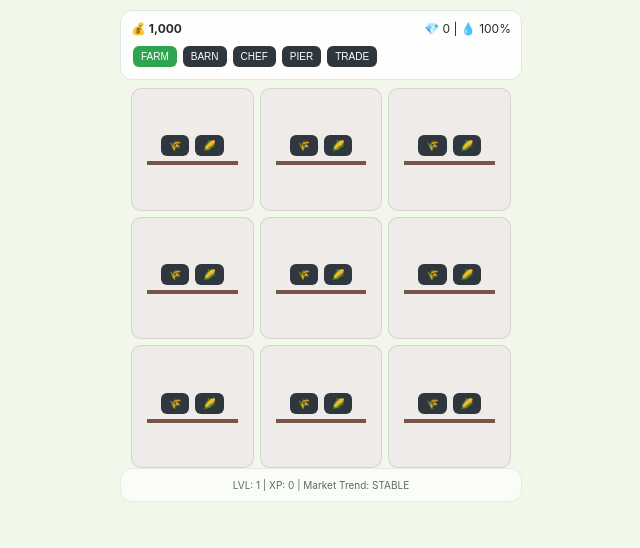
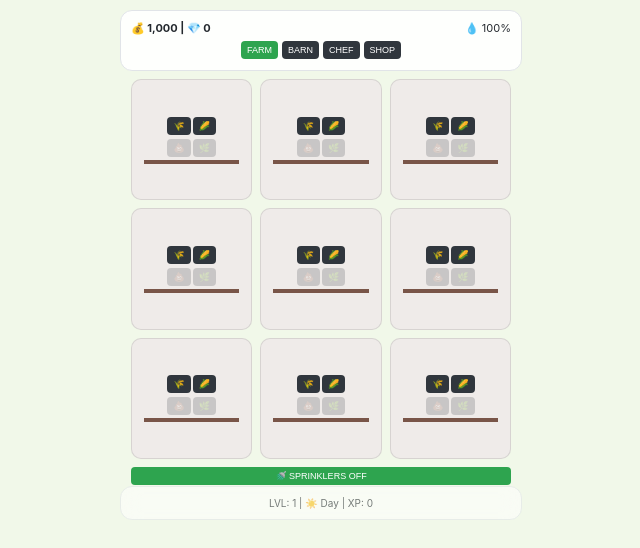
Before and after one commit to mohamedmehdigara/react-farming-game, a React (Create React App) app: page / in a window 1280 px wide. Shown: the top 548 px of the page, without its empty margins (319-959 px from the left). Built offline with nearby package versions, Linux system fonts and the light colour scheme.

Commit message:
edited files

```diff
--- a/src/App.js
+++ b/src/App.js
@@ -35,199 +35,181 @@ const Section = styled.div`
 
 const PlotGrid = styled.div`
   display: grid; grid-template-columns: repeat(${props => props.cols || 3}, 1fr);
-  gap: 6px; width: 100%; max-width: 380px;
+  gap: 8px; width: 100%; max-width: 380px;
 `;
 
 const Plot = styled.div`
   aspect-ratio: 1/1; background: ${props => props.isSuper ? '#3e2723' : (props.isNight ? '#161b22' : '#efebe9')};
   border: ${props => props.isSuper ? '2px solid #ffd700' : '1px solid rgba(0,0,0,0.1)'};
-  border-radius: 10px; position: relative; display: flex; flex-direction: column;
-  align-items: center; justify-content: center; cursor: pointer;
+  border-radius: 10px; position: relative; display: flex; flex-direction: column; align-items: center; justify-content: center; cursor: pointer;
+  filter: ${props => props.hasCrow ? 'grayscale(1) contrast(0.5)' : 'none'};
 `;
 
 const Meter = styled.div`
-  width: 75%; height: 4px; background: rgba(0,0,0,0.1); border-radius: 4px; margin-top: 3px;
+  width: 80%; height: 4px; background: rgba(0,0,0,0.1); border-radius: 4px; margin-top: 2px;
   & > div { height: 100%; background: ${props => props.color || '#4caf50'}; width: ${props => props.val || 0}%; transition: 0.3s; }
 `;
 
 const MiniBtn = styled.button`
   background: ${props => props.active ? '#2ea44f' : '#30363d'}; color: white;
-  border: none; padding: 5px 8px; border-radius: 6px; font-size: 10px; cursor: pointer; margin: 2px;
+  border: none; padding: 4px 6px; border-radius: 4px; font-size: 9px; cursor: pointer; margin: 1px;
+  &:disabled { opacity: 0.2; cursor: default; }
 `;
 
-// --- New Visual Silo Styles ---
-const SiloContainer = styled.div`
-  display: flex; align-items: flex-end; gap: 4px; height: 100px; padding: 10px; background: #eee; border-radius: 8px;
-`;
 const SiloPillar = styled.div`
   flex: 1; background: ${props => props.color}; border-radius: 4px 4px 0 0; position: relative;
-  height: ${props => props.height}%; animation: ${growSilo} 0.5s ease-out;
-  &::after { content: '${props => props.icon}'; position: absolute; top: -20px; left: 50%; transform: translateX(-50%); font-size: 12px; }
+  height: ${props => props.height}%; transition: 0.5s;
+  &::after { content: '${props => props.icon}'; position: absolute; top: -16px; left: 50%; transform: translateX(-50%); font-size: 9px; }
 `;
 
 export default function App() {
-  // --- States (Total Logic Set) ---
+  // --- States ---
   const [money, setMoney] = useState(() => Number(JSON.parse(localStorage.getItem('zf_money'))) || 1000);
   const [diamonds, setDiamonds] = useState(() => Number(JSON.parse(localStorage.getItem('zf_diamonds'))) || 0);
   const [inv, setInv] = useState(() => JSON.parse(localStorage.getItem('zf_inv')) || { WHEAT: 0, CORN: 0, SUNGRAIN: 0, BEAN: 0, MEAL: 0, COMPOST: 0, KELP: 0, FISH: 0 });
   const [staff, setStaff] = useState(() => JSON.parse(localStorage.getItem('zf_staff')) || { harvester: false, onMission: false, missionTime: 0, buffTime: 0 });
   const [stats, setStats] = useState(() => JSON.parse(localStorage.getItem('zf_stats')) || { xp: 0, level: 1, mastery: { WHEAT: 1, CORN: 1 } });
-  const [plots, setPlots] = useState(() => JSON.parse(localStorage.getItem('zf_plots')) || Array(9).fill({ type: null, progress: 0, soil: 100, isSuper: false }));
-  const [almanac, setAlmanac] = useState(() => JSON.parse(localStorage.getItem('zf_almanac')) || { botanist: false, alchemist: false });
+  const [plots, setPlots] = useState(() => JSON.parse(localStorage.getItem('zf_plots')) || Array(9).fill({ type: null, progress: 0, soil: 100, isSuper: false, hasCrow: false }));
+  const [almanac, setAlmanac] = useState(() => JSON.parse(localStorage.getItem('zf_almanac')) || { botanist: false, alchemist: false, scarecrow: false });
   const [animals, setAnimals] = useState(() => JSON.parse(localStorage.getItem('zf_animals')) || { chickens: 0, cows: 0 });
-
+  const [tech, setTech] = useState({ beehive: false, greenhouse: false, sprinkler: false });
   const [market, setMarket] = useState({ WHEAT: 25, CORN: 100, trend: 'stable' });
   const [isNight, setIsNight] = useState(false);
   const [water, setWater] = useState(100);
   const [maxWater, setMaxWater] = useState(100);
   const [uiState, setUiState] = useState('farm');
   const [weather, setWeather] = useState(WEATHER.CLEAR);
-  const [fishing, setFishing] = useState({ active: false, progress: 0 });
-  const [tech, setTech] = useState({ beehive: false, greenhouse: false });
 
-  // --- Persistence ---
-  useEffect(() => {
-    const save = (key, val) => localStorage.setItem(key, JSON.stringify(val));
-    save('zf_money', money); save('zf_inv', inv); save('zf_staff', staff);
-    save('zf_plots', plots); save('zf_stats', stats); save('zf_almanac', almanac);
-    save('zf_animals', animals); save('zf_diamonds', diamonds);
-  }, [money, inv, staff, plots, stats, almanac, animals, diamonds]);
+  // --- Scoped Functions ---
+  const handleHarvestLogic = (i, p) => {
+    setInv(v => ({ ...v, [p.type.id]: (v[p.type.id] || 0) + 1 }));
+    setStats(s => ({ ...s, xp: (s.xp || 0) + 10 }));
+    if (Math.random() < (almanac.alchemist ? 0.2 : 0.1)) setInv(v => ({ ...v, SUNGRAIN: (v.SUNGRAIN || 0) + 1 }));
+  };
 
-  // --- Game Loop ---
+  const manualAction = (i) => {
+    const p = plots[i];
+    if (p.hasCrow) return setPlots(ps => ps.map((x, idx) => idx === i ? { ...x, hasCrow: false } : x));
+    if (p?.progress >= 100) {
+      handleHarvestLogic(i, p);
+      setPlots(ps => ps.map((x, idx) => idx === i ? { ...x, type: null, progress: 0, isSuper: false, soil: Math.max(0, p.soil - p.type.drain) } : x));
+    }
+  };
+
+  const renewSoil = (i, type) => {
+    if (inv[type] > 0) {
+      setInv(v => ({ ...v, [type]: v[type] - 1 }));
+      setPlots(ps => ps.map((x, idx) => idx === i ? { ...x, isSuper: true, soil: 100 } : x));
+    }
+  };
+
+  const plantCrop = (i, cropKey) => {
+    const crop = CROPS[cropKey];
+    if (money >= crop.cost) {
+      setMoney(m => m - crop.cost);
+      setPlots(ps => ps.map((x, idx) => idx === i ? { ...x, type: crop, progress: 0 } : x));
+    }
+  };
+
+  // --- Persistence & Engine ---
   useEffect(() => {
     const ticker = setInterval(() => {
-      // Water Logic
-      setWater(w => Math.min(maxWater, (w || 0) + (tech.greenhouse ? 0.3 : 0.15)));
+      let drain = (tech.sprinkler ? 0.2 : 0) + (tech.greenhouse ? 0.3 : 0);
+      setWater(w => Math.max(0, Math.min(maxWater, w + 0.15 - drain)));
 
-      // Robot Mission Logic
-      setStaff(s => {
-        if (s.onMission && s.missionTime === 1) setInv(v => ({ ...v, BEAN: (v.BEAN || 0) + 2 }));
-        return { ...s, missionTime: Math.max(0, s.missionTime - 1), onMission: s.onMission && s.missionTime > 1, buffTime: Math.max(0, s.buffTime - 1) };
-      });
-
-      // Fishing Logic
-      if (fishing.active) {
-        setFishing(f => {
-          if (f.progress >= 100) {
-            const caughtKelp = Math.random() > 0.4;
-            setInv(v => ({ ...v, [caughtKelp ? 'KELP' : 'FISH']: (v[caughtKelp ? 'KELP' : 'FISH'] || 0) + 1 }));
-            return { active: false, progress: 0 };
-          }
-          return { ...f, progress: f.progress + 10 };
-        });
-      }
-
-      // Plot & Animal Logic
       setPlots(current => current.map((p, i) => {
         let currentSoil = p.soil || 0;
-        if (!p.type) {
-          currentSoil = Math.min(100, currentSoil + ((animals?.chickens || 0) * 0.5) + ((animals?.cows || 0) * 2));
-          return { ...p, soil: currentSoil };
-        }
-        const timeMod = isNight ? 0.5 : (weather.speed || 1);
-        let robotSpeed = (staff.buffTime > 0 && !staff.onMission) ? 2 : 1;
-        let beeMod = tech.beehive ? 1.2 : 1;
-        let mult = timeMod * (currentSoil / 100) * (almanac.botanist ? 1.2 : 1) * robotSpeed * (p.isSuper ? 3 : 1) * beeMod;
-        const growth = (100 / (p.type.time || 10)) * mult;
-        const nextProgress = Math.min((p.progress || 0) + growth, 100);
+        if (tech.sprinkler && water > 0) currentSoil = Math.min(100, currentSoil + 1.5);
+        if (!p.type) return { ...p, soil: Math.min(100, currentSoil + (animals.chickens * 0.1)) };
+        if (p.hasCrow) return p;
+
+        const timeMod = (isNight && !(tech.greenhouse && i < 4)) ? 0.5 : (weather.speed || 1);
+        let mult = timeMod * (currentSoil / 100) * (almanac.botanist ? 1.2 : 1) * (p.isSuper ? 3 : 1);
+        const nextProgress = Math.min(p.progress + (100 / p.type.time) * mult, 100);
 
         if (nextProgress >= 100 && staff.harvester && !staff.onMission) {
           handleHarvestLogic(i, p);
-          return { ...p, type: null, progress: 0, soil: Math.max(0, currentSoil - (p.type.drain || 10)), isSuper: false };
+          return { ...p, type: null, progress: 0, isSuper: false };
         }
         return { ...p, progress: nextProgress, soil: currentSoil };
       }));
     }, 1000);
     return () => clearInterval(ticker);
-  }, [isNight, tech, fishing.active, weather, staff, almanac, animals, maxWater]);
+  }, [isNight, tech, water, plots, weather, staff, almanac, animals, maxWater]);
 
-  const handleHarvestLogic = (i, p) => {
-    setInv(v => ({ ...v, [p.type.id]: (v[p.type.id] || 0) + 1 }));
-    setStats(s => ({ ...s, xp: (s.xp || 0) + 10 }));
-    if (Math.random() < (isNight ? 0.2 : 0.1)) setInv(v => ({ ...v, SUNGRAIN: (v.SUNGRAIN || 0) + 1 }));
-  };
-
-  const manualAction = (i) => {
-    const p = plots[i];
-    if (p?.progress >= 100) {
-      handleHarvestLogic(i, p);
-      setPlots(ps => ps.map((x, idx) => idx === i ? { ...x, type: null, progress: 0, isSuper: false, soil: Math.max(0, p.soil - p.type.drain) } : x));
-    } else if (p && !p.type && (inv.COMPOST > 0 || inv.KELP > 0) && !p.isSuper) {
-      setInv(v => ({ ...v, [inv.KELP > 0 ? 'KELP' : 'COMPOST']: v[inv.KELP > 0 ? 'KELP' : 'COMPOST'] - 1 }));
-      setPlots(ps => ps.map((x, idx) => idx === i ? { ...x, isSuper: true } : x));
-    }
-  };
-
+  // --- Render ---
   return (
     <GameWrap bg={weather.color} isNight={isNight}>
       <Section dark={isNight}>
-        <div style={{ display: 'flex', justifyContent: 'space-between', fontSize: '12px' }}>
-          <b>💰 {money.toLocaleString()}</b>
-          <span>💎 {diamonds} | 💧 {Math.floor((water/maxWater)*100)}%</span>
+        <div style={{ display: 'flex', justifyContent: 'space-between', fontSize: '11px' }}>
+          <b>💰 {money.toLocaleString()} | 💎 {diamonds}</b>
+          <span>💧 {Math.floor((water/maxWater)*100)}%</span>
         </div>
-        <div style={{ display: 'flex', flexWrap: 'wrap', gap: '2px', marginTop: '8px' }}>
-          {['farm', 'barn', 'chef', 'pier', 'trade'].map(m => (
+        <div style={{ display: 'flex', flexWrap: 'wrap', gap: '2px', marginTop: '5px', justifyContent:'center' }}>
+          {['farm', 'barn', 'chef', 'shop'].map(m => (
             <MiniBtn key={m} active={uiState === m} onClick={() => setUiState(m)}>{m.toUpperCase()}</MiniBtn>
           ))}
         </div>
       </Section>
 
       {uiState === 'farm' && (
-        <PlotGrid cols={stats.level === 3 ? 4 : 3}>
+        <>
+          <PlotGrid cols={3}>
             {plots.map((p, i) => (
-            <Plot key={i} isNight={isNight} isSuper={p.isSuper} onClick={() => manualAction(i)}>
-              {p.type ? (
+              <Plot key={i} isNight={isNight} isSuper={p.isSuper} hasCrow={p.hasCrow} onClick={() => manualAction(i)}>
+                {p.hasCrow ? '🐦' : p.type ? (
                   <>
-                  <span style={{ fontSize: stats.level === 3 ? '1.1rem' : '1.6rem' }}>{p.progress >= 100 ? p.type.icon : '🌱'}</span>
+                    <span style={{ fontSize: '1.4rem' }}>{p.progress >= 100 ? p.type.icon : '🌱'}</span>
                     <Meter color="#4caf50" val={p.progress}><div /></Meter>
                   </>
                 ) : (
-                <div style={{ display: 'flex', gap: '2px' }}>
-                  <MiniBtn onClick={(e) => { e.stopPropagation(); if (money >= 10) { setMoney(m => m - 10); setPlots(ps => ps.map((x, idx) => idx === i ? { ...x, type: CROPS.WHEAT, progress: 0 } : x)); } }}>🌾</MiniBtn>
-                  <MiniBtn onClick={(e) => { e.stopPropagation(); if (money >= 40) { setMoney(m => m - 40); setPlots(ps => ps.map((x, idx) => idx === i ? { ...x, type: CROPS.CORN, progress: 0 } : x)); } }}>🌽</MiniBtn>
+                  /* THE RENEWER IS NOW MAPPED TO EVERY SQUARE */
+                  <div style={{ display: 'flex', flexDirection: 'column', alignItems: 'center' }}>
+                    <div style={{ display: 'flex' }}>
+                      <MiniBtn onClick={(e) => { e.stopPropagation(); plantCrop(i, 'WHEAT'); }}>🌾</MiniBtn>
+                      <MiniBtn onClick={(e) => { e.stopPropagation(); plantCrop(i, 'CORN'); }}>🌽</MiniBtn>
+                    </div>
+                    <div style={{ display: 'flex', marginTop: '2px' }}>
+                      <MiniBtn disabled={inv.COMPOST === 0} onClick={(e) => { e.stopPropagation(); renewSoil(i, 'COMPOST'); }}>💩</MiniBtn>
+                      <MiniBtn disabled={inv.KELP === 0} onClick={(e) => { e.stopPropagation(); renewSoil(i, 'KELP'); }}>🌿</MiniBtn>
+                    </div>
                   </div>
                 )}
                 <Meter color="#795548" val={p.soil}><div /></Meter>
+                {tech.greenhouse && i < 4 && <div style={{position:'absolute', top:2, right:2, fontSize:'8px'}}>🏠</div>}
               </Plot>
             ))}
           </PlotGrid>
+          <MiniBtn active style={{width:'100%', maxWidth:'380px', marginTop:'8px'}} onClick={()=>setTech(t=>({...t, sprinkler:!t.sprinkler}))}>
+            {tech.sprinkler ? '🚿 SPRINKLERS ON' : '🚿 SPRINKLERS OFF'}
+          </MiniBtn>
+        </>
       )}
 
       {uiState === 'barn' && (
         <Section dark={isNight}>
-          <h4 style={{margin:'0 0 10px 0'}}>📦 Storage Silo</h4>
-          <SiloContainer>
+          <h4>📦 Storage Silo</h4>
+          <div style={{display:'flex', height:'50px', gap:'4px', alignItems:'flex-end', background:'rgba(0,0,0,0.05)', padding:'5px', borderRadius:'8px'}}>
             <SiloPillar color="#ffd54f" icon="🌾" height={Math.min(100, inv.WHEAT * 2)} />
             <SiloPillar color="#ffb74d" icon="🌽" height={Math.min(100, inv.CORN * 2)} />
-            <SiloPillar color="#64b5f6" icon="🐟" height={Math.min(100, inv.FISH * 10)} />
-            <SiloPillar color="#81c784" icon="🌿" height={Math.min(100, inv.KELP * 10)} />
-          </SiloContainer>
-          <MiniBtn active style={{width:'100%', marginTop:'10px'}} onClick={() => {
-            setMoney(m => m + (inv.WHEAT * market.WHEAT) + (inv.CORN * market.CORN) + (inv.FISH * 500));
-            setInv(v => ({ ...v, WHEAT: 0, CORN: 0, FISH: 0 }));
-          }}>LIQUIDATE ALL</MiniBtn>
-        </Section>
-      )}
-
-      {uiState === 'trade' && (
-        <Section dark={isNight}>
-          <h4>🏪 Expansion Store</h4>
-          <MiniBtn disabled={maxWater >= 250 || money < 3000} onClick={() => { setMoney(m => m - 3000); setMaxWater(250); }}>Upgrade Tank (3000g)</MiniBtn>
-          <MiniBtn disabled={staff.harvester || money < 2000} onClick={() => { setMoney(m => m - 2000); setStaff(s => ({ ...s, harvester: true })); }}>🤖 Hire Robot (2000g)</MiniBtn>
-          <MiniBtn disabled={tech.beehive || money < 5000} onClick={() => { setMoney(m => m - 5000); setTech(t => ({ ...t, beehive: true })); }}>🐝 Beehive (5000g)</MiniBtn>
+          </div>
+          <MiniBtn active style={{width:'100%', marginTop:'8px'}} onClick={() => {
+            setMoney(m => m + (inv.WHEAT * market.WHEAT));
+            setInv(v => ({ ...v, WHEAT: 0 }));
+          }}>SELL WHEAT</MiniBtn>
         </Section>
       )}
 
       {uiState === 'chef' && (
         <Section dark={isNight}>
-          <h4>👨‍🔬 Bio Lab</h4>
-          <MiniBtn onClick={() => setInv(v => ({ ...v, WHEAT: v.WHEAT - 10, COMPOST: v.COMPOST + 1 }))} disabled={inv.WHEAT < 10}>Make Compost</MiniBtn>
-          <MiniBtn onClick={() => { setStaff(s => ({ ...s, onMission: true, missionTime: 30 })); }} disabled={!staff.harvester || staff.onMission}>Robot Mission (30s)</MiniBtn>
+          <h4>🔬 Alchemy</h4>
+          <MiniBtn onClick={() => setInv(v => ({ ...v, WHEAT: v.WHEAT - 10, COMPOST: v.COMPOST + 1 }))} disabled={inv.WHEAT < 10}>Craft Compost (10🌾)</MiniBtn>
+          <MiniBtn onClick={() => setStaff(s => ({ ...s, onMission: true, missionTime: 30 }))} disabled={!staff.harvester || staff.onMission}>Robot Mission (30s)</MiniBtn>
         </Section>
       )}
 
-      <Section dark={isNight} style={{ fontSize: '10px', textAlign: 'center', opacity: 0.7 }}>
-        LVL: {stats.level} | XP: {stats.xp} | Market Trend: {market.trend.toUpperCase()}
+      <Section dark={isNight} style={{ fontSize: '10px', textAlign: 'center', opacity: 0.6 }}>
+        LVL: {stats.level} | {isNight ? "🌙 Night" : "☀️ Day"} | XP: {stats.xp}
       </Section>
     </GameWrap>
   );
```
Lines whose indentation alone changed are shown as unchanged.
